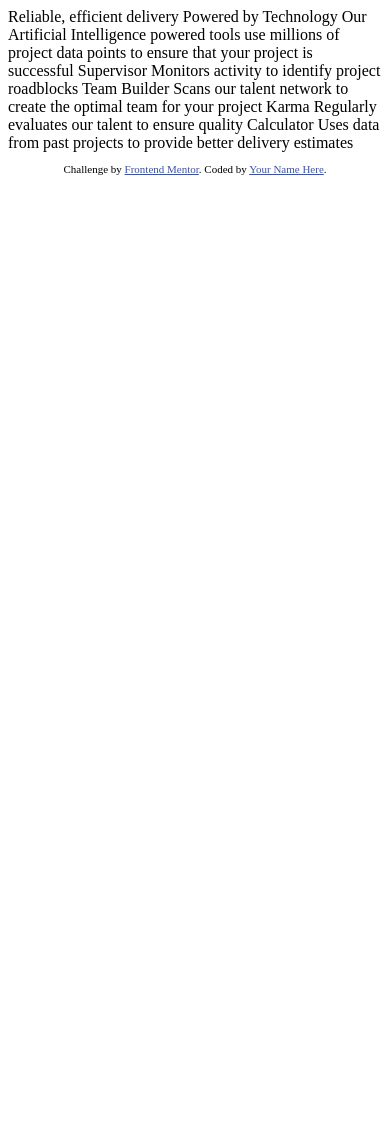
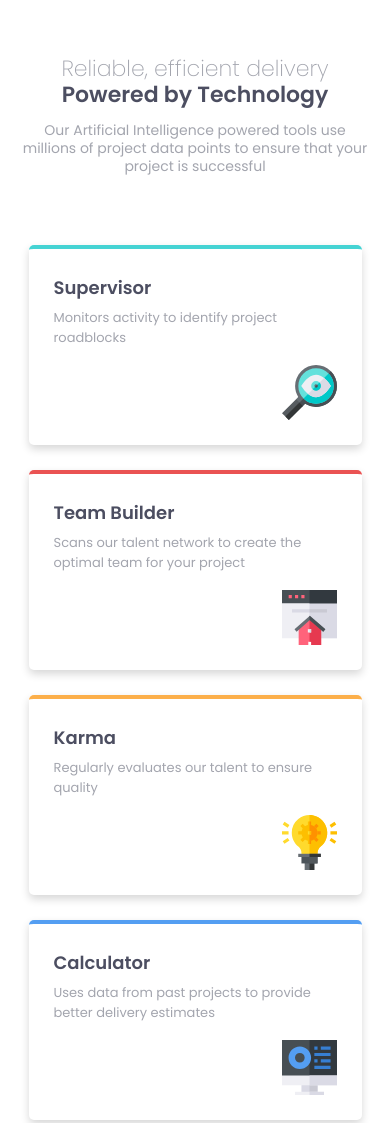
Before and after one commit to miguelbecerrape/four-card-feature-section, a plain HTML site: page index.html in a window 390 px wide. Shown: the top 1123 px of the page. Before the commit the page ends 844 px from the top, so only its background shows below. Drawn offline with Linux system fonts and the light colour scheme.

Commit message:
mobile version

```diff
--- a/index.html
+++ b/index.html
@@ -1,44 +1,73 @@
 <!DOCTYPE html>
 <html lang="en">
   <head>
-  <meta charset="UTF-8">
-  <meta name="viewport" content="width=device-width, initial-scale=1.0"> <!-- displays site properly based on user's device -->
-
-  <link rel="icon" type="image/png" sizes="32x32" href="./images/favicon-32x32.png">
-
+    <meta charset="UTF-8" />
+    <meta name="viewport" content="width=device-width, initial-scale=1.0" />
+    <link
+      rel="icon"
+      type="image/png"
+      sizes="32x32"
+      href="./images/favicon-32x32.png"
+    />
+    <link rel="stylesheet" href="styles.css" />
+    <link rel="preconnect" href="https://fonts.gstatic.com" />
+    <link
+      href="https://fonts.googleapis.com/css2?family=Poppins:wght@200;400;600&display=swap"
+      rel="stylesheet"
+    />
     <title>Frontend Mentor | Four card feature section</title>
-
-  <!-- Feel free to remove these styles or customise in your own stylesheet 👍 -->
-  <style>
-    .attribution { font-size: 11px; text-align: center; }
-    .attribution a { color: hsl(228, 45%, 44%); }
-  </style>
   </head>
   <body>
-
-  Reliable, efficient delivery
-  Powered by Technology
-
-  Our Artificial Intelligence powered tools use millions of project data points
-  to ensure that your project is successful
-
-  Supervisor
+    <header>
+      <div class="header-container">
+        <h1 class="header-title">Reliable, efficient delivery</h1>
+        <h2 class="header-subtitle">Powered by Technology</h2>
+        <p class="header-text">
+          Our Artificial Intelligence powered tools use millions of project data
+          points to ensure that your project is successful
+        </p>
+      </div>
+    </header>
+    <main>
+      <section class="main-container">
+        <article class="main-container-card supervisor-card">
+          <h3 class="card-title">Supervisor</h3>
+          <p class="card-text">
             Monitors activity to identify project roadblocks
-
-  Team Builder
+          </p>
+          <span class="icon-card supervisor"></span>
+        </article>
+        <article class="main-container-card team-builder-card">
+          <h3 class="card-title">Team Builder</h3>
+          <p class="card-text">
             Scans our talent network to create the optimal team for your project
-
-  Karma
+          </p>
+          <span class="icon-card team-builder"></span>
+        </article>
+        <article class="main-container-card karma-card">
+          <h3 class="card-title">Karma</h3>
+          <p class="card-text">
             Regularly evaluates our talent to ensure quality
-
-  Calculator
+          </p>
+          <span class="icon-card karma"></span>
+        </article>
+        <article class="main-container-card calculator-card">
+          <h3 class="card-title">Calculator</h3>
+          <p class="card-text">
             Uses data from past projects to provide better delivery estimates
-
+          </p>
+          <span class="icon-card calculator"></span>
+        </article>
+      </section>
+    </main>
 
     <footer>
       <p class="attribution">
-      Challenge by <a href="https://www.frontendmentor.io?ref=challenge" target="_blank">Frontend Mentor</a>.
-      Coded by <a href="#">Your Name Here</a>.
+        Challenge by
+        <a href="https://www.frontendmentor.io?ref=challenge" target="_blank"
+          >Frontend Mentor</a
+        >. Coded by
+        <a href="https://twitter.com/migudebe">Miguel De La Cruz</a>.
       </p>
     </footer>
   </body>
--- /dev/null
+++ b/styles.css
@@ -0,0 +1,137 @@
+:root {
+  --Red: hsl(0, 78%, 62%);
+  --Cyan: hsl(180, 62%, 55%);
+  --Orange: hsl(34, 97%, 64%);
+  --Blue: hsl(212, 86%, 64%);
+  --Very-Dark-Blue: hsl(234, 12%, 34%);
+  --Grayish-Blue: hsl(229, 6%, 66%);
+  --Very-Light-Gray: hsl(0, 0%, 98%);
+}
+* {
+  margin: 0;
+  padding: 0;
+  box-sizing: border-box;
+}
+html {
+  font-size: 62.5%;
+  font-family: "Poppins", sans-serif;
+}
+header {
+  margin-top: 60px;
+  width: 100%;
+  min-width: 320px;
+}
+.header-container {
+  width: 90%;
+  min-height: 100px;
+  margin: 0 auto;
+  text-align: center;
+}
+.header-title {
+  font-size: 2.2rem;
+  font-weight: 200;
+  line-height: 1.8rem;
+  color: var(--Grayish-Blue);
+}
+.header-subtitle {
+  font-size: 2.2rem;
+  font-weight: 600;
+  margin-bottom: 10px;
+  color: var(--Very-Dark-Blue);
+}
+.header-text {
+  max-width: 400px;
+  margin: 0 auto;
+  margin-bottom: 50px;
+  font-size: 1.4rem;
+  line-height: 1.8rem;
+  font-weight: 400;
+  color: var(--Grayish-Blue);
+}
+main {
+  width: 100%;
+  height: auto;
+}
+.main-container {
+  width: 100%;
+  min-width: 320px;
+  height: auto;
+  padding: 20px 10px;
+}
+.main-container-card {
+  position: relative;
+  width: 90%;
+  min-width: 288px;
+  max-width: 400px;
+  min-height: 200px;
+  margin: 0 auto;
+  margin-bottom: 25px;
+  padding: 25px;
+  background-color: var(--black);
+  box-shadow: 0 4px 8px rgba(0, 0, 0, 0.16);
+  border-radius: 5px;
+}
+.supervisor-card {
+  border-top: 4px solid var(--Cyan);
+}
+.team-builder-card {
+  border-top: 4px solid var(--Red);
+}
+.karma-card {
+  border-top: 4px solid var(--Orange);
+}
+.calculator-card {
+  border-top: 4px solid var(--Blue);
+}
+.main-container-card .card-title {
+  font-size: 1.8rem;
+  font-weight: 600;
+  color: var(--Very-Dark-Blue);
+}
+.main-container-card .card-text {
+  margin-top: 7px;
+  font-size: 1.3rem;
+  font-weight: 400;
+  color: var(--Grayish-Blue);
+}
+.main-container-card .icon-card {
+  position: absolute;
+  bottom: 25px;
+  right: 25px;
+  width: 55px;
+  height: 55px;
+  background-size: cover;
+  background-repeat: no-repeat;
+  background-position: center;
+}
+.main-container-card .supervisor {
+  background-image: url("./images/icon-supervisor.svg");
+}
+.main-container-card .team-builder {
+  background-image: url("./images/icon-team-builder.svg");
+}
+.main-container-card .karma {
+  background-image: url("./images/icon-karma.svg");
+}
+.main-container-card .calculator {
+  background-image: url("./images/icon-calculator.svg");
+}
+
+footer {
+  width: 100%;
+  min-width: 320px;
+  max-width: 400px;
+  padding-left: 40px;
+  padding-right: 40px;
+  margin: 0 auto;
+  margin-bottom: 15px;
+}
+.attribution {
+  font-size: 1.3rem;
+  text-align: center;
+  color: var(--Grayish-Blue);
+}
+.attribution a {
+  color: var(--Very-Dark-Blue);
+  text-decoration: none;
+}
```
Lines whose indentation alone changed are shown as unchanged.
